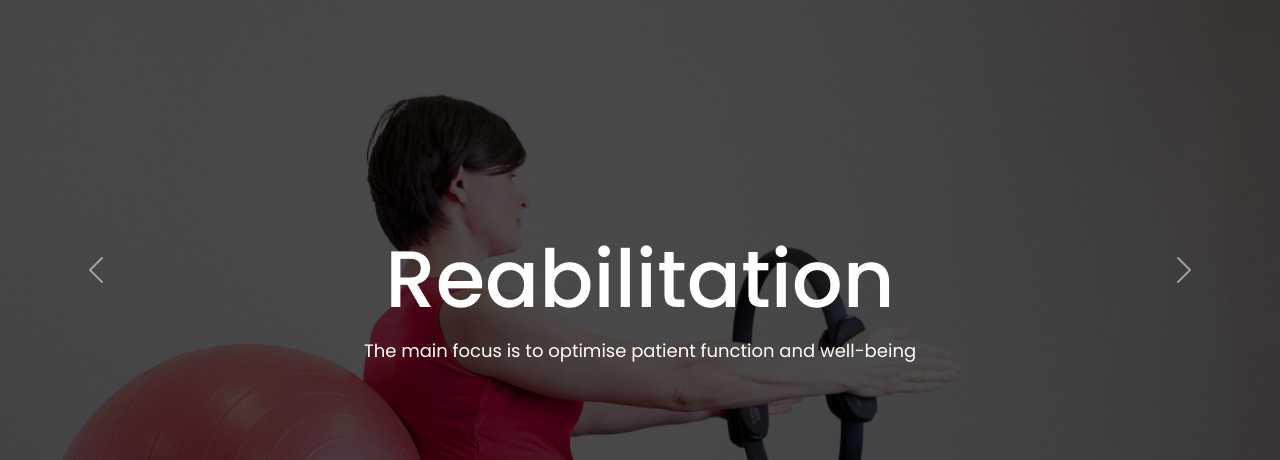
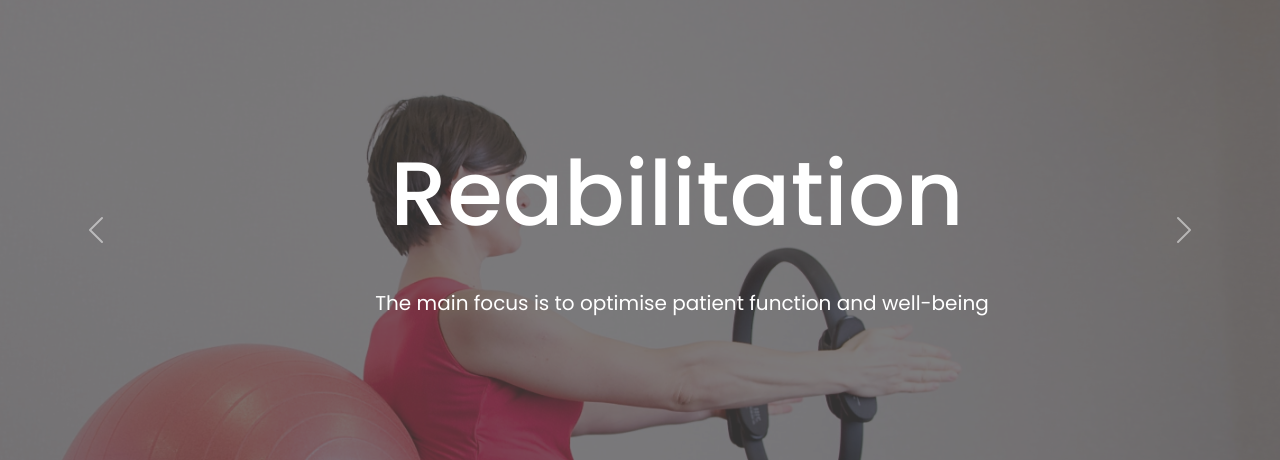
Before and after one commit to limatainer/Physiotherapist-landingpage, a React (Create React App) app in the folder frontweb/: page /servicos in a window 1280 px wide. Shown: the part 120-580 px from the top of the page. Built offline with nearby package versions, Linux system fonts and the light colour scheme.

Commit message:
responsive

```diff
--- a/frontweb/src/components/Carroussel/index.tsx
+++ b/frontweb/src/components/Carroussel/index.tsx
@@ -16,31 +16,31 @@ export default function Carroussel() {
             src={pilatos}
             alt="First slide"
           />
-          <Carousel.Caption className='carousel-caption'>
+          <Carousel.Caption className='container carousel-caption'>
             <h3>Pilates</h3>
             <p>Get strength Get in shape Reduce your pain and gain healthy muscles too</p>
           </Carousel.Caption>
         </Carousel.Item>
+
         <Carousel.Item>
           <img
             className="d-block w-100"
             src={redball}
             alt="Second slide"
           />
-
-          <Carousel.Caption >
+          <Carousel.Caption className='container carousel-caption'>
             <h3>Reabilitation</h3>
             <p>The main focus is to optimise patient function and well-being</p>
           </Carousel.Caption>
         </Carousel.Item>
+
         <Carousel.Item>
           <img
             className="d-block w-100"
             src={needle}
             alt="Third slide"
           />
-
-          <Carousel.Caption>
+          <Carousel.Caption className='container carousel-caption'>
             <h3>dry needling</h3>
             <p>With needling we can treat muscle tissue get read of the pain so we can inactivate trigger points and restore you motor functions</p>
           </Carousel.Caption>
--- a/frontweb/src/components/Carroussel/styles.css
+++ b/frontweb/src/components/Carroussel/styles.css
@@ -1,6 +1,4 @@
 .carousel-item {
-  height: 80vh;
-  min-height: 300px;
   background: no-repeat scroll center scroll;
   -webkit-background-size: cover;
   background-size: cover;
@@ -14,10 +12,54 @@
   left: 0;
   bottom: 0;
   right: 0;
-  background: #000;
+  background: rgb(71, 69, 69);
   opacity: 0.7;
 }
 
+@media (min-width: 320px) {
+  .carousel-item {
+    height: 50vh;
+  }
+
+  .carousel-caption {
+    height: 30vh;
+  }
+
+  .carousel-caption h3 {
+    padding-right: 80px;
+  }
+
+  .carousel-caption p {
+    padding-right: 80px;
+    font-size: 10px;
+  }
+}
+
+@media (min-width: 576px) {
+  .carousel-item {
+    height: 70vh;
+  }
+
+  .carousel-caption {
+    height: 40vh;
+  }
+
+  .carousel-caption h3 {
+    font-size: 40px;
+    font-weight: 500;
+    margin-top: 50px;
+    margin-right: 90px;
+  }
+
+  .carousel-caption p {
+    font-size: 12px;
+    font-weight: 400;
+    margin-top: 30px;
+    margin-right: 90px;
+  }
+}
+
+@media (min-width: 1400px) {
   .carousel-caption {
     bottom: 180px;
     padding-left: 100px;
@@ -33,3 +75,20 @@
     font-size: 18px;
     top: 2rem;
   }
+}
+
+@media (min-width:992px) {
+  .carousel-caption {
+    bottom: 120px;
+    padding-left: 80px;
+    padding-right: 80px;
+  }
+
+  .carousel-caption h3 {
+    font-size: 90px;
+  }
+
+  .carousel-caption p {
+    font-size: 20px;
+  }
+}
--- a/frontweb/src/pages/Servicis/index.tsx
+++ b/frontweb/src/pages/Servicis/index.tsx
@@ -8,7 +8,7 @@ export default function Services() {
       <MiniCards />
       <br />
       <div className="content">
-        <div className="container hero-contents">
+        <div className="hero-contents">
           <h1 className="hero-title">
             Professionalism,<br /> experience and responsability<br />
             trusted by the bests
@@ -25,7 +25,7 @@ export default function Services() {
         <p>
           Interested? Why not give a long term try? <br /> Here are my plans specially created for you
         </p>
-        <div className="plans-cards-container">
+        <div className="container plans-cards-container">
           <div className="plans-card">
             <h4 className="card-title">
               One time
@@ -59,7 +59,7 @@ export default function Services() {
             <Button />
           </div>
 
-          <div className="plans-card">
+          <div className="container plans-card">
             <h4 className="card-title">
               Evaluation
             </h4>
```
Also changed, not shown: frontweb/public/manifest.json. Lines whose indentation alone changed are shown as unchanged.
